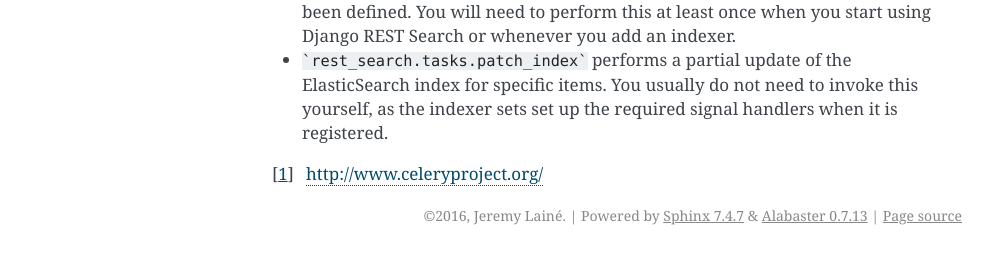
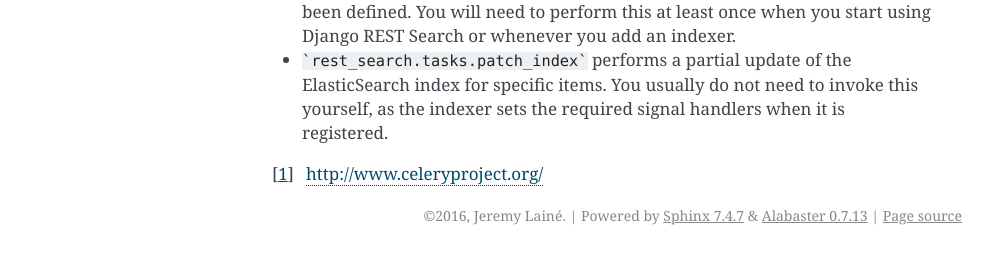
Before and after one commit to wemap/django-rest-search, a Sphinx documentation site: the page built from docs/tasks.rst, in a window 1280 px wide. Shown: the part 258-522 px from the top of the page, without its empty margins (148-1141 px from the left). Built offline with Sphinx 7.4.7, drawn with Linux system fonts in a browser that asks for light colours.

Commit message:
[docs] minor fixes

````diff
--- a/docs/index.rst
+++ b/docs/index.rst
@@ -2,7 +2,10 @@ Django REST Search
 ==================
 
 Django REST Search provides a set of classes to facilitate the integration of
-ElasticSearch into applications powered by the Django REST Framework.
+ElasticSearch [1]_ into applications powered by the Django REST Framework [2]_.
+
+[1] https://www.elastic.co/products/elasticsearch
+[2] http://www.django-rest-framework.org/
 
 Contents:
 
--- a/docs/tasks.rst
+++ b/docs/tasks.rst
@@ -13,7 +13,7 @@ There are two tasks:
 
 - ```rest_search.tasks.patch_index``` performs a partial update of the
   ElasticSearch index for specific items. You usually do not need to invoke
-  this yourself, as the indexer sets set up the required signal handlers
-  when it is registered.
+  this yourself, as the indexer sets the required signal handlers when it is
+  registered.
 
 .. [1] http://www.celeryproject.org/
````
